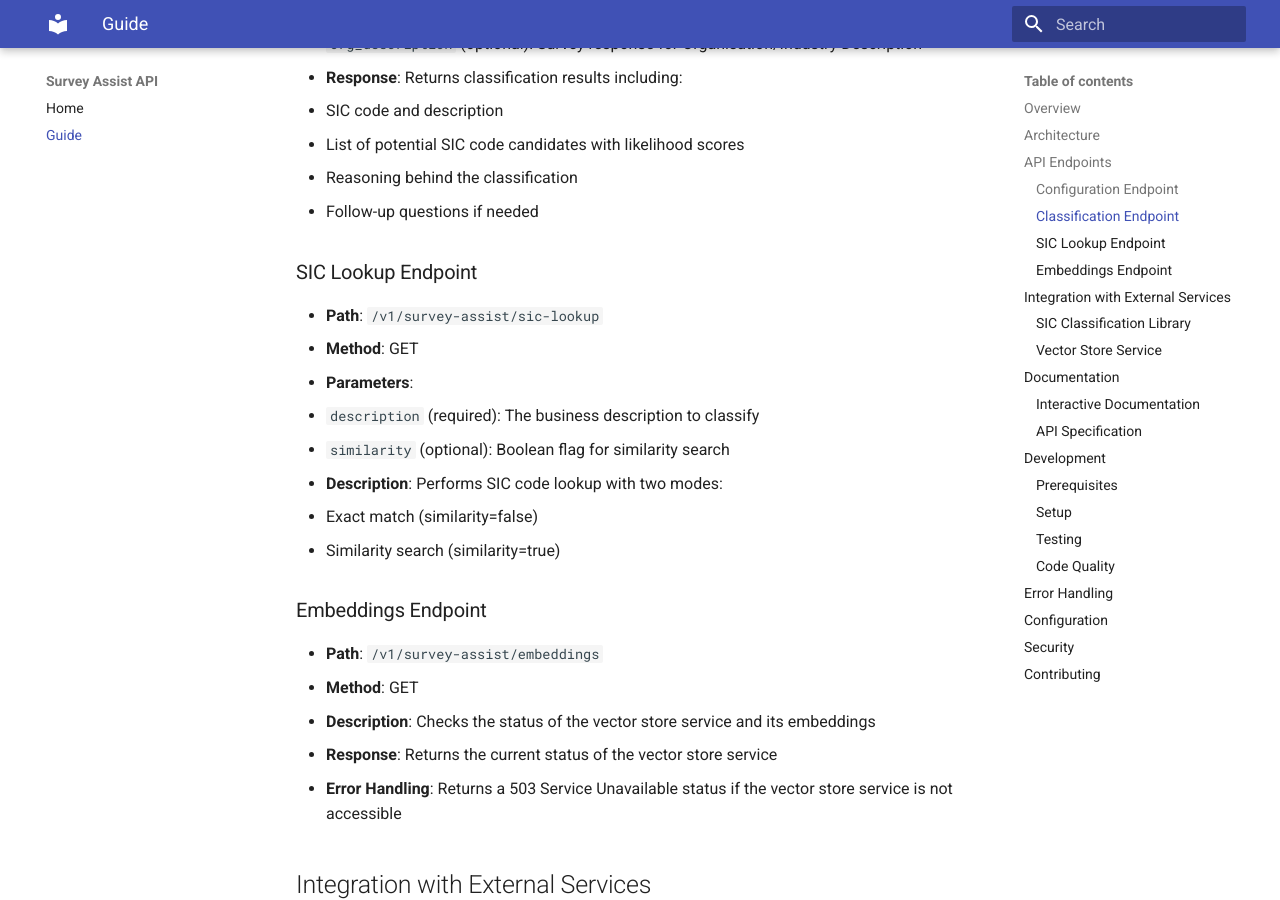
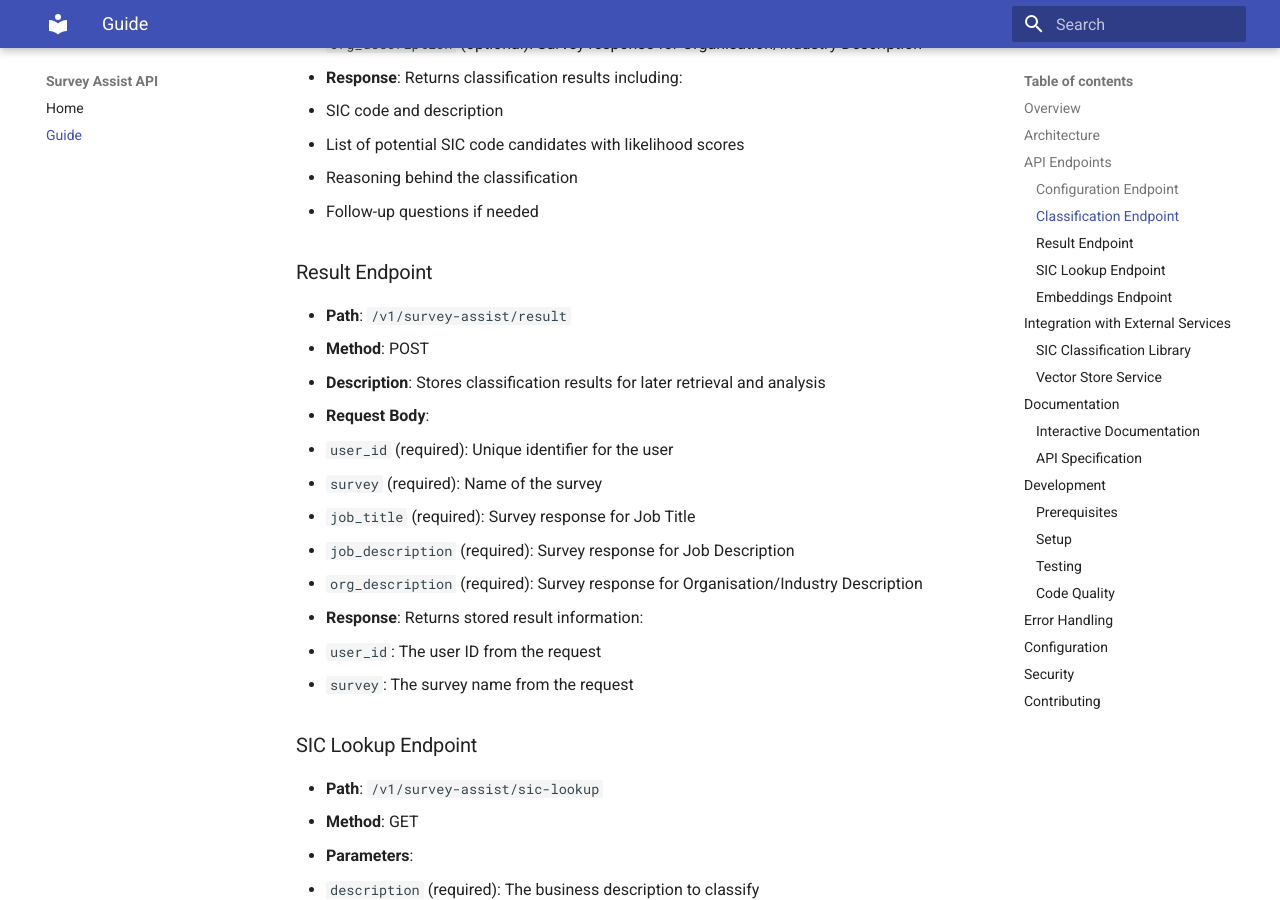
Before and after one commit to ONSdigital/survey-assist-api, an MkDocs documentation site: the page built from docs/guide.md, in a window 1280 px wide and 900 px high, scrolled down 1155 px. Built offline with MkDocs 1.6.1 and Material for MkDocs 9.7.7, drawn with Linux system fonts in a browser that asks for light colours.

Commit message:
update guide

```diff
--- a/docs/guide.md
+++ b/docs/guide.md
@@ -38,6 +38,20 @@ The API is built using:
   - List of potential SIC code candidates with likelihood scores
   - Reasoning behind the classification
   - Follow-up questions if needed
+
+### Result Endpoint
+- **Path**: `/v1/survey-assist/result`
+- **Method**: POST
+- **Description**: Stores classification results for later retrieval and analysis
+- **Request Body**:
+  - `user_id` (required): Unique identifier for the user
+  - `survey` (required): Name of the survey
+  - `job_title` (required): Survey response for Job Title
+  - `job_description` (required): Survey response for Job Description
+  - `org_description` (required): Survey response for Organisation/Industry Description
+- **Response**: Returns stored result information:
+  - `user_id`: The user ID from the request
+  - `survey`: The survey name from the request
 
 ### SIC Lookup Endpoint
 - **Path**: `/v1/survey-assist/sic-lookup`
```
